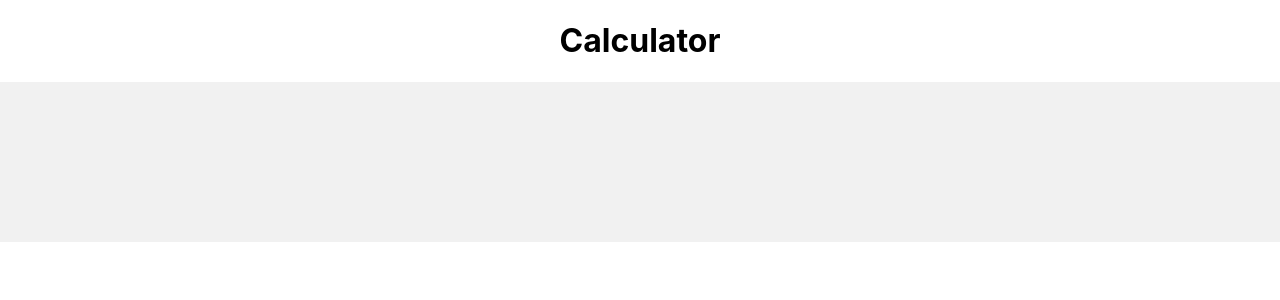
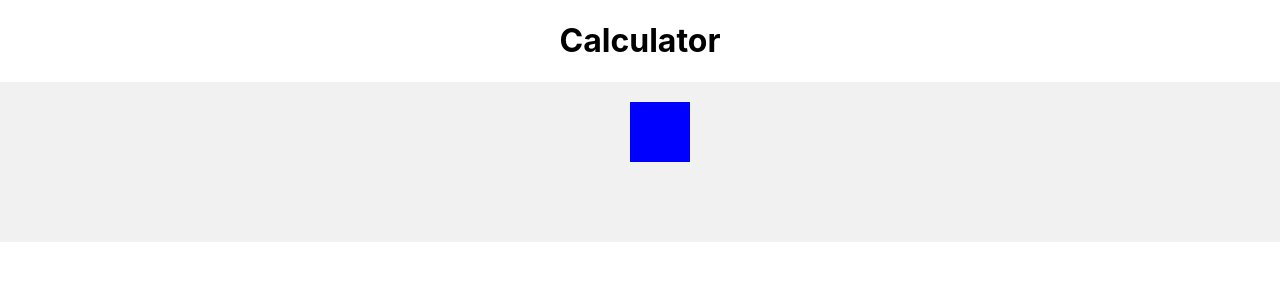
Before and after one commit to Vabak/dnd-calculator, a React (Create React App) app: page / in a window 1280 px wide. Shown: the top 300 px of the page. Built offline with nearby package versions, Linux system fonts and the light colour scheme.

Commit message:
Added NumberCell cmp

```diff
--- a/src/components/NumberCell/NumberCell.js
+++ b/src/components/NumberCell/NumberCell.js
@@ -0,0 +1,18 @@
+import React from 'react';
+import styled from 'styled-components';
+
+const StyledNumber = styled.input`
+    width: 40px;
+    height: 40px;
+    padding: 10px;
+    background-color: blue;
+    border: none;
+`;
+
+const Cell = (props) => {
+    return (
+        <StyledNumber></StyledNumber>
+    );
+}
+
+export default Cell;
--- a/src/containers/Calc/Calc.js
+++ b/src/containers/Calc/Calc.js
@@ -23,10 +23,8 @@ class Calculator extends Component {
 
     handleKeyDown = (event, id) => {
         if (RegNumbers.exec(event.key)) {
-            console.log('number ' + event.key)
             // this.addNumber(event.key, id);
         } else if (RegSigns.exec(event.key)) {
-            console.log('sign' + event.key)
         }
         return
     }
--- a/src/containers/InputRow/InputRow.js
+++ b/src/containers/InputRow/InputRow.js
@@ -1,6 +1,7 @@
 import React from 'react';
 import styled from 'styled-components';
 import Caret from '../../components/Caret/Caret';
+import NumerCell from '../../components/NumberCell/NumberCell';
 
 
 const Row = styled.div`
@@ -14,7 +15,9 @@ const InputRow = (props) => {
     return (
         <Row tabIndex="0"
             onKeyDown={(event, id) => props.keyDown(event, props.id)}
-            id={props.id}>{props.mathRow}</Row>
+            id={props.id}>{props.mathRow}
+            <NumerCell />
+            </Row>
     );
 }
 
```
